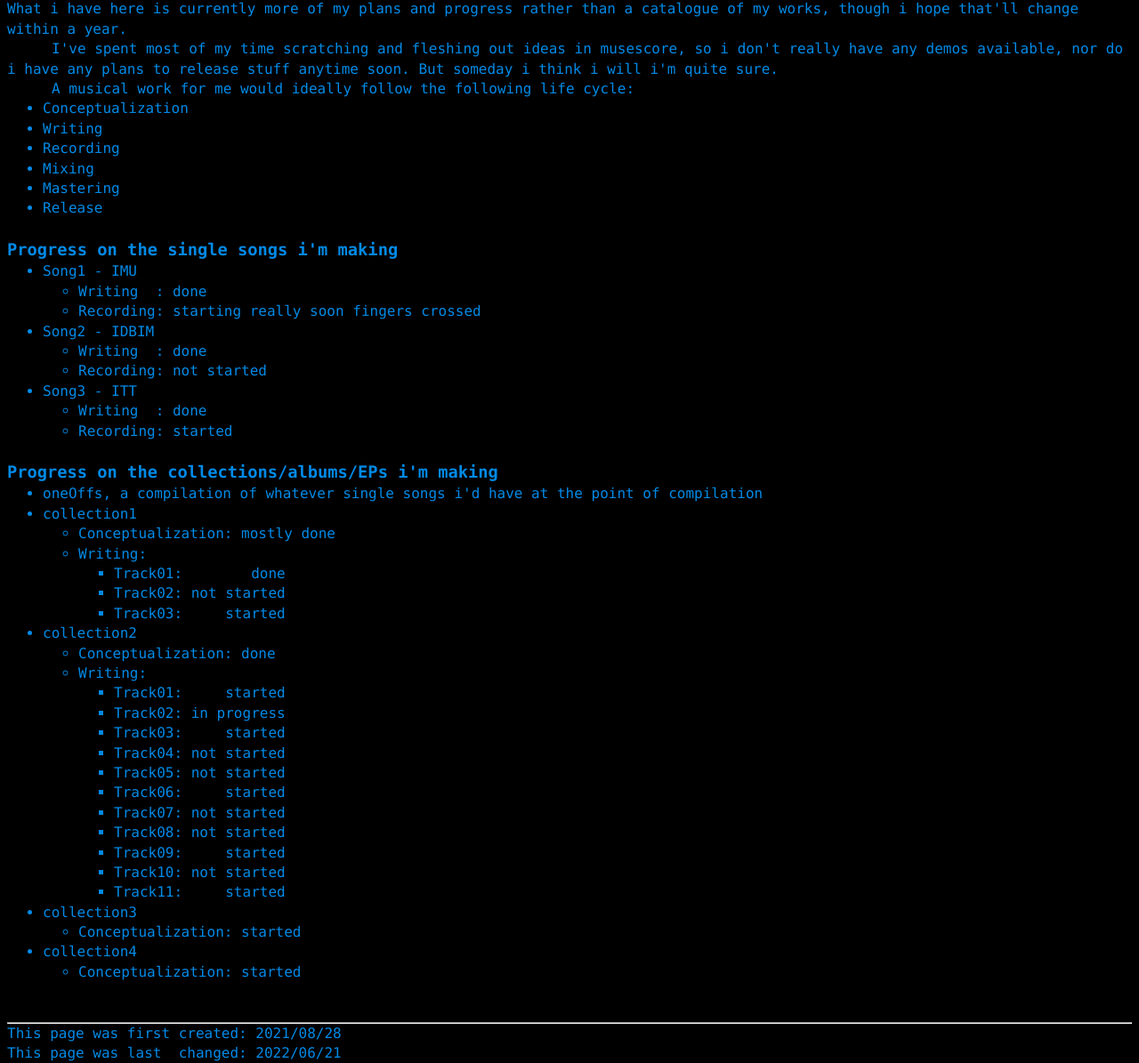
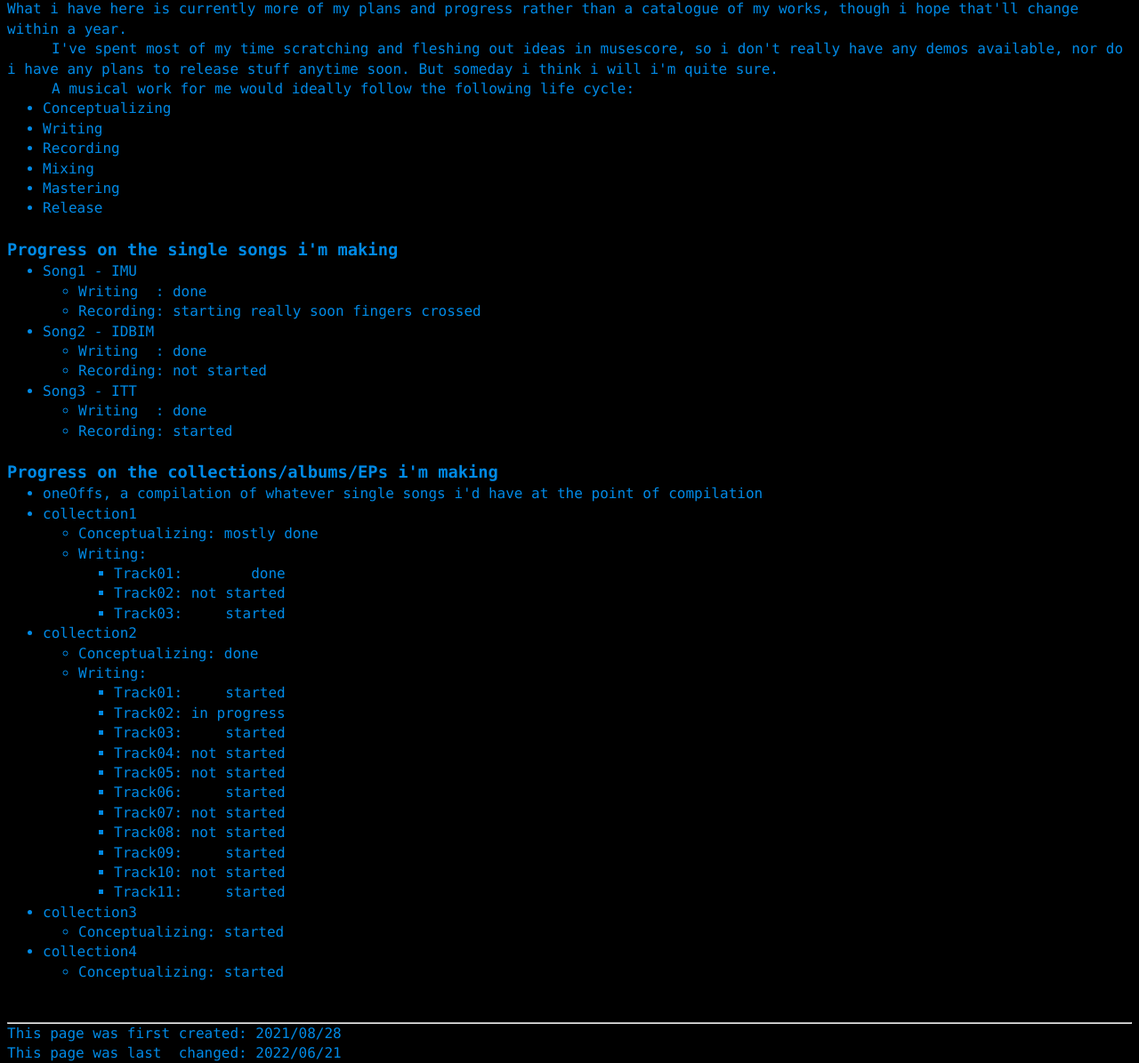
Before and after one commit to a-erfan-aa/a-erfan-aa.github.io, a Jekyll site: the page built from things-i-make/music.html, in a window 1280 px wide. Shown: the part 404-1599 px from the top of the page at 89% size. Built offline with Jekyll 4.4.1, drawn with Linux system fonts in a browser that asks for light colours.

Commit message:
Replace all instances of string "conceptualization" with "conceptualizing" in music.html

```diff
--- a/things-i-make/music.html
+++ b/things-i-make/music.html
@@ -19,7 +19,7 @@ lastChanged: 2022/06/21
 	<p style="text-indent: 50px;">I've spent most of my time scratching and fleshing out ideas in musescore, so i don't really have any demos available, nor do i have any plans to release stuff anytime soon. But someday i think i will i'm quite sure.</p>
 	<p style="text-indent: 50px;">A musical work for me would ideally follow the following life cycle:</p>
 	<ul>
-		<li>Conceptualization</li>
+		<li>Conceptualizing</li>
 		<li>Writing</li>
 		<li>Recording</li>
 		<li>Mixing</li>
@@ -62,7 +62,7 @@ lastChanged: 2022/06/21
 		<li>oneOffs, a compilation of whatever single songs i'd have at the point of compilation</li>
 		<li>collection1
 			<ul>
-				<li>Conceptualization: mostly done</li>
+				<li>Conceptualizing: mostly done</li>
 				<li>Writing:
 					<ul>
 						<li>Track01: &nbsp;&nbsp;&nbsp;&nbsp;&nbsp;&nbsp;&nbsp;done</li>
@@ -74,7 +74,7 @@ lastChanged: 2022/06/21
 		</li>
 		<li>collection2
 			<ul>
-				<li>Conceptualization: done</li>
+				<li>Conceptualizing: done</li>
 				<li>Writing:
 					<ul>
 						<li>Track01: &nbsp;&nbsp;&nbsp;&nbsp;started</li>
@@ -94,12 +94,12 @@ lastChanged: 2022/06/21
 		</li>
 		<li>collection3
 			<ul>
-				<li>Conceptualization: started</li>
+				<li>Conceptualizing: started</li>
 			</ul>
 		</li>
 		<li>collection4
 			<ul>
-				<li>Conceptualization: started</li>
+				<li>Conceptualizing: started</li>
 			</ul>
 		</li>
 	</ul>
```
